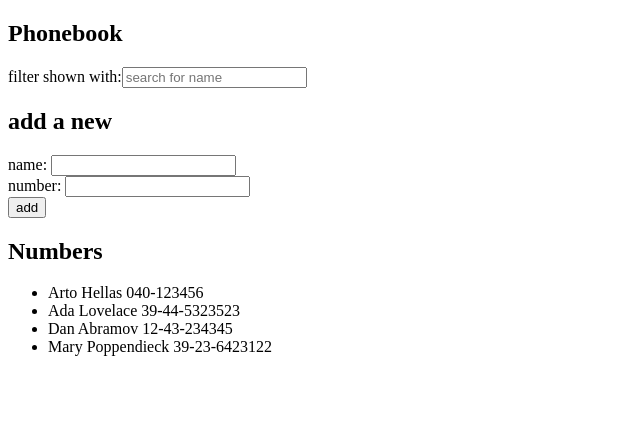
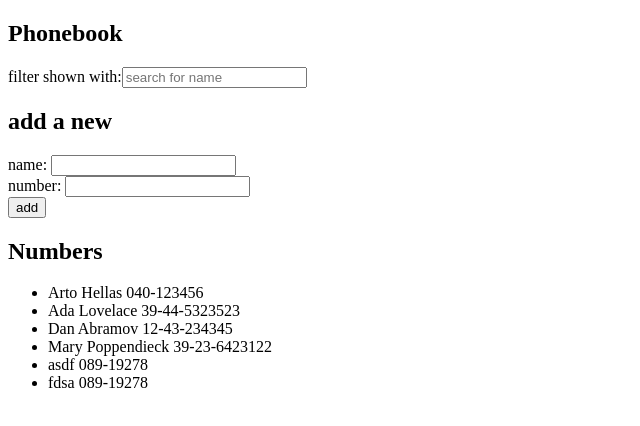
Before and after one commit to tomislav-varga/fullstackopen-exercises, a React (Vite) app in the folder part2/Phonebook/: page / in a window 1280 px wide. Shown: the top 426 px of the page, without its empty margins (0-640 px from the left). Built offline with nearby package versions, Linux system fonts and the light colour scheme; data requests are answered from the project's data file.

Commit message:
solution exercise 2.12

```diff
--- a/part2/Phonebook/db.json
+++ b/part2/Phonebook/db.json
@@ -1,24 +1,34 @@
 {
-    "persons":[
+  "persons": [
     {
       "name": "Arto Hellas",
       "number": "040-123456",
-        "id": 1
+      "id": "1"
     },
     {
       "name": "Ada Lovelace",
       "number": "39-44-5323523",
-        "id": 2
+      "id": "2"
     },
     {
       "name": "Dan Abramov",
       "number": "12-43-234345",
-        "id": 3
+      "id": "3"
     },
     {
       "name": "Mary Poppendieck",
       "number": "39-23-6423122",
-        "id": 4
+      "id": "4"
+    },
+    {
+      "id": "20b3",
+      "name": "asdf",
+      "number": "089-19278"
+    },
+    {
+      "id": "2f4f",
+      "name": "fdsa",
+      "number": "089-19278"
     }
   ]
 }
--- a/part2/Phonebook/src/App.jsx
+++ b/part2/Phonebook/src/App.jsx
@@ -12,20 +12,32 @@ const App = () => {
   const [newNumber, setNewNumber] = useState('')
   const [searchQuery, setNewSearch] = useState('')
 
-  useEffect(() => {
+  const getAll = () => {
     axios
      .get('http://localhost:3001/persons')
      .then(response => {
         console.log(response.data)
         setPersons(response.data)
       })
+  }
+  const create = newObject => {
+    axios
+     .post('http://localhost:3001/persons', newObject)
+     .then(response => {
+        console.log(response.data)
+        setPersons(persons.concat({ id: persons.length + 1, name: newName, number: newNumber }))
+      })
+  }
+
+  useEffect(() => {
+    getAll()
   }, [])
 
   const addNameAndNumber = (event) => {
     event.preventDefault()
     const nameExists = persons.some(person => person.name === newName)
     if (!nameExists) {
-      setPersons(persons.concat({ id: persons.length + 1, name: newName, number: newNumber }))
+      create({ name: newName, number: newNumber })
       setNewName('')
       setNewNumber('')
     } else {
```
Lines whose indentation alone changed are shown as unchanged.
